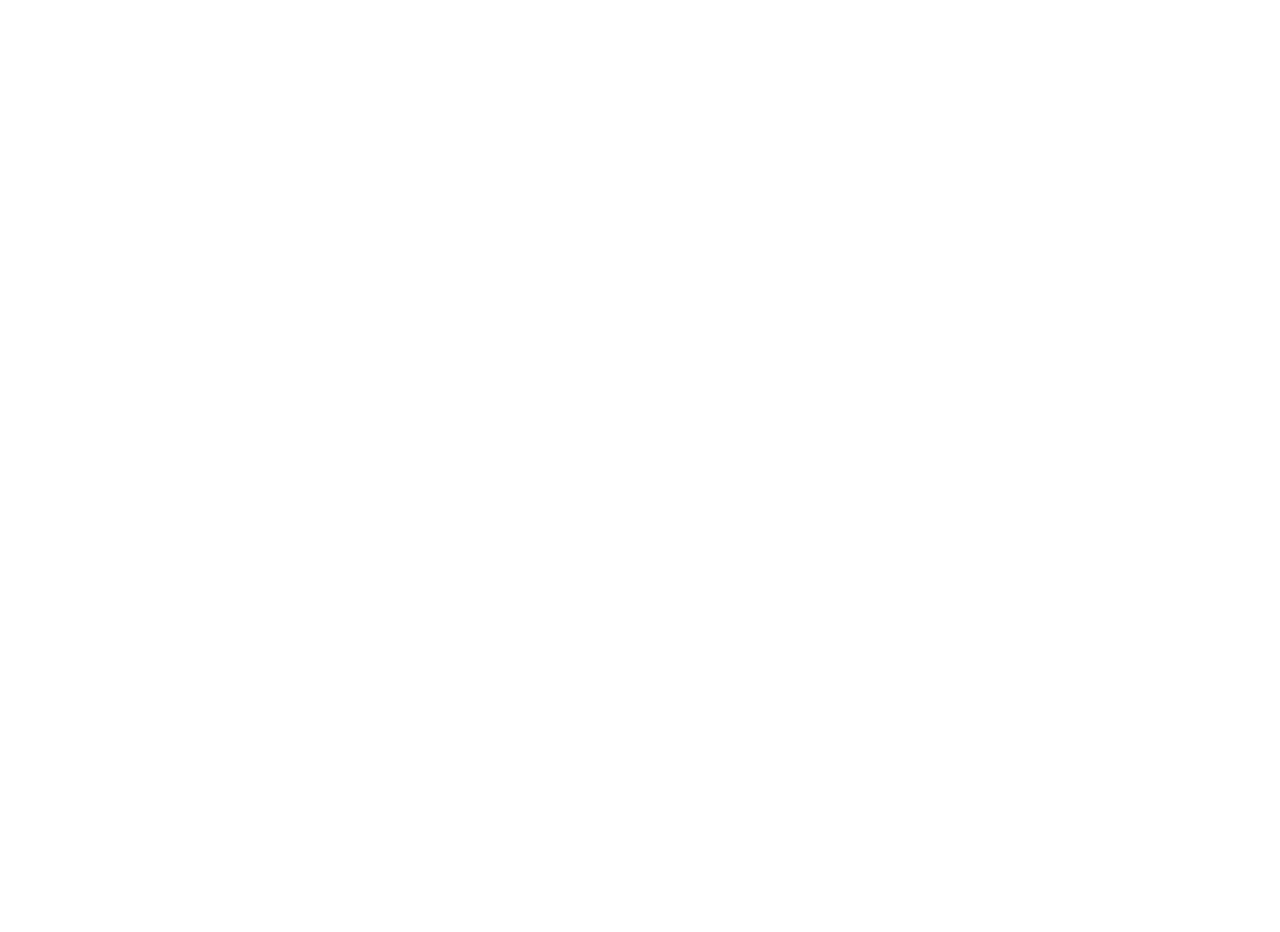
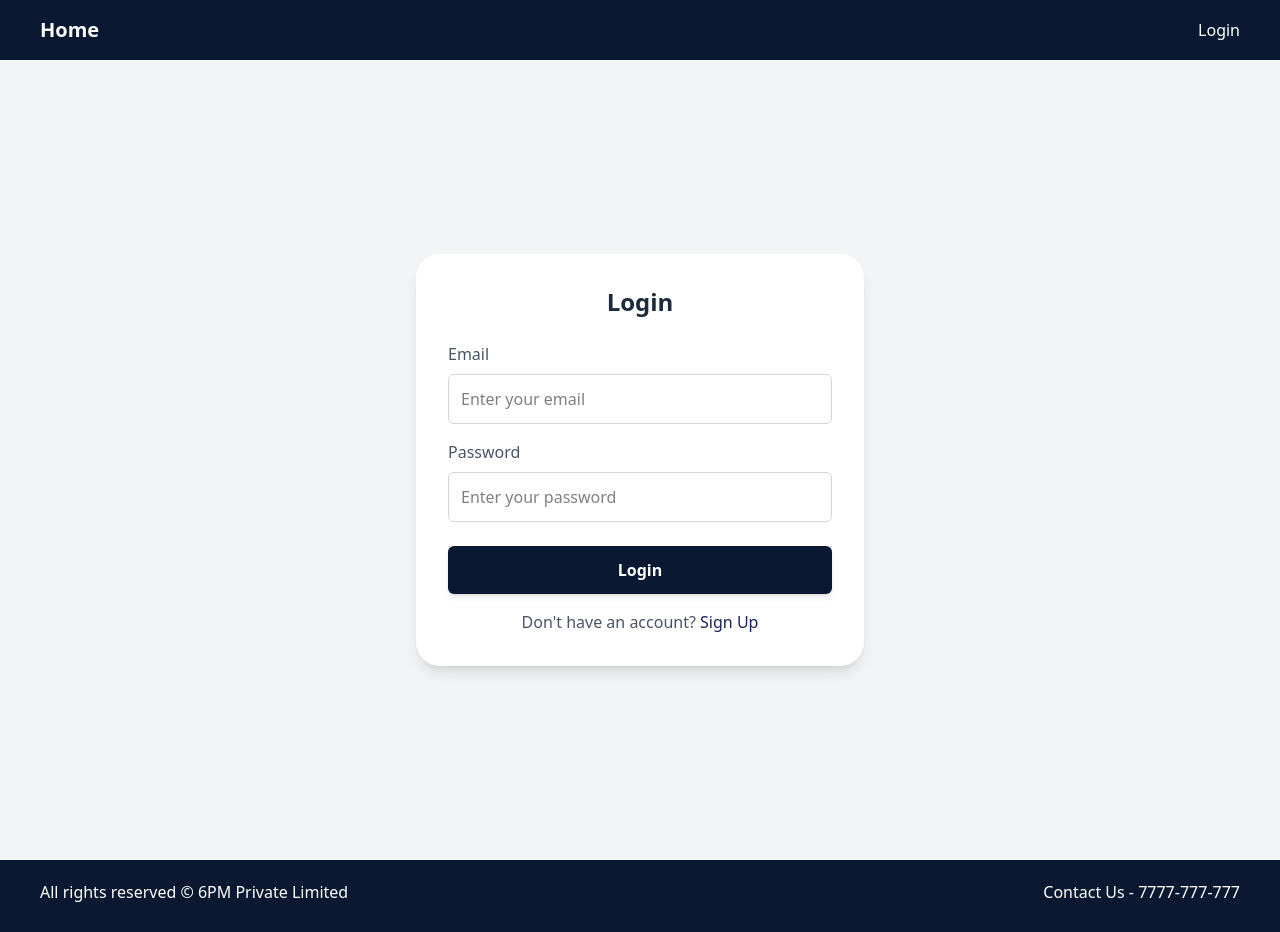
Before and after one commit to SwalihAlif/redux_user_profile, a React (Vite) app in the folder frontend/: page /login in a window 1280 px wide. Before the commit this address had no page. Before the commit the page ends 800 px from the top, so only its background shows below. Built offline with nearby package versions, Linux system fonts and the light colour scheme.

Commit message:
Login page added

```diff
--- a/frontend/src/App.jsx
+++ b/frontend/src/App.jsx
@@ -5,6 +5,7 @@ import { PersistGate } from 'redux-persist/integration/react';
 import store, { persistor } from './redux/store';
 import Home from './Pages/Home';
 import Signup from "./Pages/Signup";
+import Login from "./Pages/Login";
 
 
 function App() {
@@ -17,6 +18,7 @@ function App() {
           <Routes>
             <Route path="/" element={<Home />}/>
             <Route path="/signup" element={<Signup />}/>
+            <Route path="/login" element={<Login />}/>
           </Routes>
         </Router>
       </PersistGate>
--- a/frontend/src/Pages/Login.jsx
+++ b/frontend/src/Pages/Login.jsx
@@ -0,0 +1,117 @@
+import React, { useState, useEffect } from "react";
+import Navbar from "../Components/Navbar";
+import Footer from "../Components/Footer";
+import { Link, useNavigate } from "react-router-dom";
+import axios from "axios";
+import { useDispatch } from "react-redux";
+import { signupSuccess } from "../redux/authSlice";
+import { toast, ToastContainer } from "react-toastify";
+import "react-toastify/dist/ReactToastify.css";
+
+const Login = () => {
+  const dispatch = useDispatch();
+  const navigate = useNavigate();
+  const [formData, setFormData] = useState({
+    email: "",
+    password: "",
+  });
+  const [error, setError] = useState("");
+
+  useEffect(() => {
+    const user = localStorage.getItem("token");
+    if (user) {
+      navigate("/");
+    }
+  }, [navigate]);
+
+  const handleChange = (e) => {
+    setFormData({ ...formData, [e.target.name]: e.target.value });
+  };
+
+  const handleSubmit = async (e) => {
+    e.preventDefault();
+    setError("");
+
+    try {
+      const response = await axios.post("http://127.0.0.1:8000/api/login/", formData);
+      localStorage.setItem("token", response.data.token);
+      localStorage.setItem("isAdmin", response.data.is_admin);
+
+      dispatch(signupSuccess(response.data.user));
+
+      toast.success("Login successful!", { position: "top-right", autoClose: 2000 });
+
+      setTimeout(() => {
+        if (response.data.is_admin) {
+          navigate("/adminhome");
+        } else {
+          navigate("/");
+        }
+      }, 2000);
+
+    } catch (error) {
+      setError(error.response?.data?.error || "Login failed");
+      toast.error(error.response?.data?.error || "Login failed", { position: "top-right", autoClose: 2000 });
+    }
+  };
+
+  return (
+    <>
+      <Navbar />
+      <ToastContainer />
+      <div className="flex justify-center items-center p-16 bg-gray-100 min-h-screen">
+        <div className="w-full max-w-md bg-white shadow-lg rounded-3xl p-8">
+          <h2 className="text-2xl font-bold text-center text-gray-800 mb-6">Login</h2>
+          {error && <p className="text-red-500 text-center mb-4">{error}</p>}
+          <form onSubmit={handleSubmit} className="space-y-4">
+            <div className="relative">
+              <label htmlFor="email" className="text-gray-600">Email</label>
+              <input
+                type="email"
+                id="email"
+                name="email"
+                value={formData.email}
+                onChange={handleChange}
+                className="w-full p-3 mt-2 border border-gray-300 rounded-md focus:outline-none focus:ring-2 focus:ring-blue-600"
+                placeholder="Enter your email"
+                required
+              />
+            </div>
+            <div className="relative">
+              <label htmlFor="password" className="text-gray-600">Password</label>
+              <input
+                type="password"
+                id="password"
+                name="password"
+                value={formData.password}
+                onChange={handleChange}
+                className="w-full p-3 mt-2 border border-gray-300 rounded-md focus:outline-none focus:ring-2 focus:ring-blue-600"
+                placeholder="Enter your password"
+                required
+              />
+            </div>
+
+            <div className="mt-6">
+              <button
+                type="submit"
+                className="w-full p-3 bg-[#0A1931] text-white font-semibold rounded-md shadow-md hover:bg-blue-950 transition"
+              >
+                Login
+              </button>
+            </div>
+          </form>
+
+          <div className="mt-4 text-center">
+            <p className="text-gray-600">
+              Don't have an account?{" "}
+              <Link to="/signup" className="text-blue-950">Sign Up</Link>
+            </p>
+          </div>
+        </div>
+      </div>
+      <Footer />
+    </>
+  );
+};
+
+export default Login;
```
